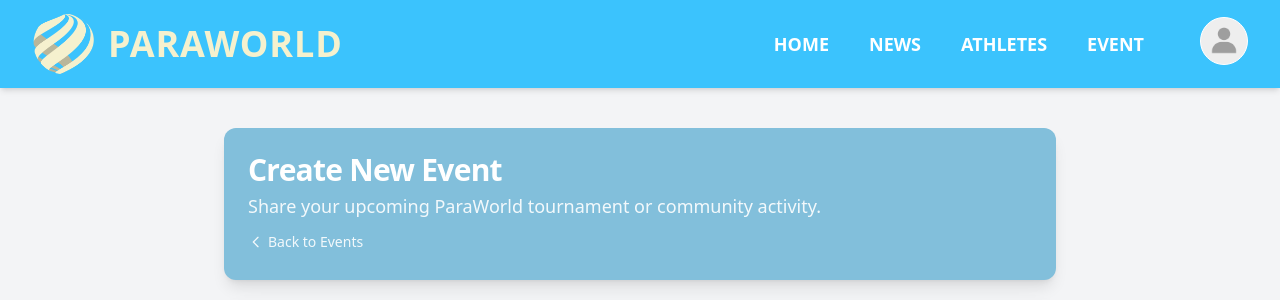
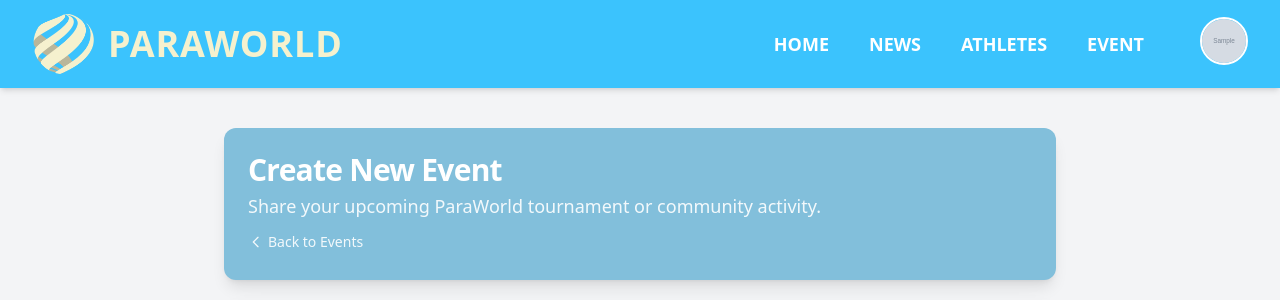
Before and after one commit to pbp-kelompok-a1/TK-1, a Django app: page /events/create/ in a window 1280 px wide. Shown: the top 300 px of the page. Run offline with Django 5.2, Linux system fonts and the light colour scheme; a user stored in the database is signed in; tables that the repository leaves empty hold one stand-in row (values such as "Sample post"); grey boxes marked "Sample" are stand-in pictures; some libraries are stand-ins or nearby versions.

Commit message:
Navbar profile picture attempted fix

```diff
--- a/main/models.py
+++ b/main/models.py
@@ -8,7 +8,7 @@ import uuid
 
 class CustomUser(models.Model):
     uuid = models.UUIDField(default=uuid.uuid4, editable=False)
-    user = models.OneToOneField(User, primary_key=True, on_delete=models.CASCADE, editable=False)
+    user = models.OneToOneField(User, primary_key=True, on_delete=models.CASCADE, editable=False, related_name="customuser")
     join_date = models.DateTimeField(default=timezone.now, editable=False)
     username = models.CharField(max_length=100, editable=False)
     name = models.TextField(null=True, editable=True)
--- a/main/templates/navbar.html
+++ b/main/templates/navbar.html
@@ -71,9 +71,12 @@
       <!-- Profile Icon -->
       <button id="profile-btn">
         <img
-          src="{% static 'images/profile.png' %}"
-          alt="Profile Icon"
-          class="h-12 w-12 rounded-full bg-gray-100 object-cover border border-white"
+          src="{% if request.user.customuser.picture %}
+                {{ request.user.customuser.picture.url }}
+              {% else %}
+                {% static 'images/profile.png' %}
+              {% endif %}"
+          class="h-12 w-12 rounded-full object-cover border-2 border-white"
         />
       </button>
 
```
Also changed, not shown: main/migrations/0003_alter_customuser_user.py (added).
